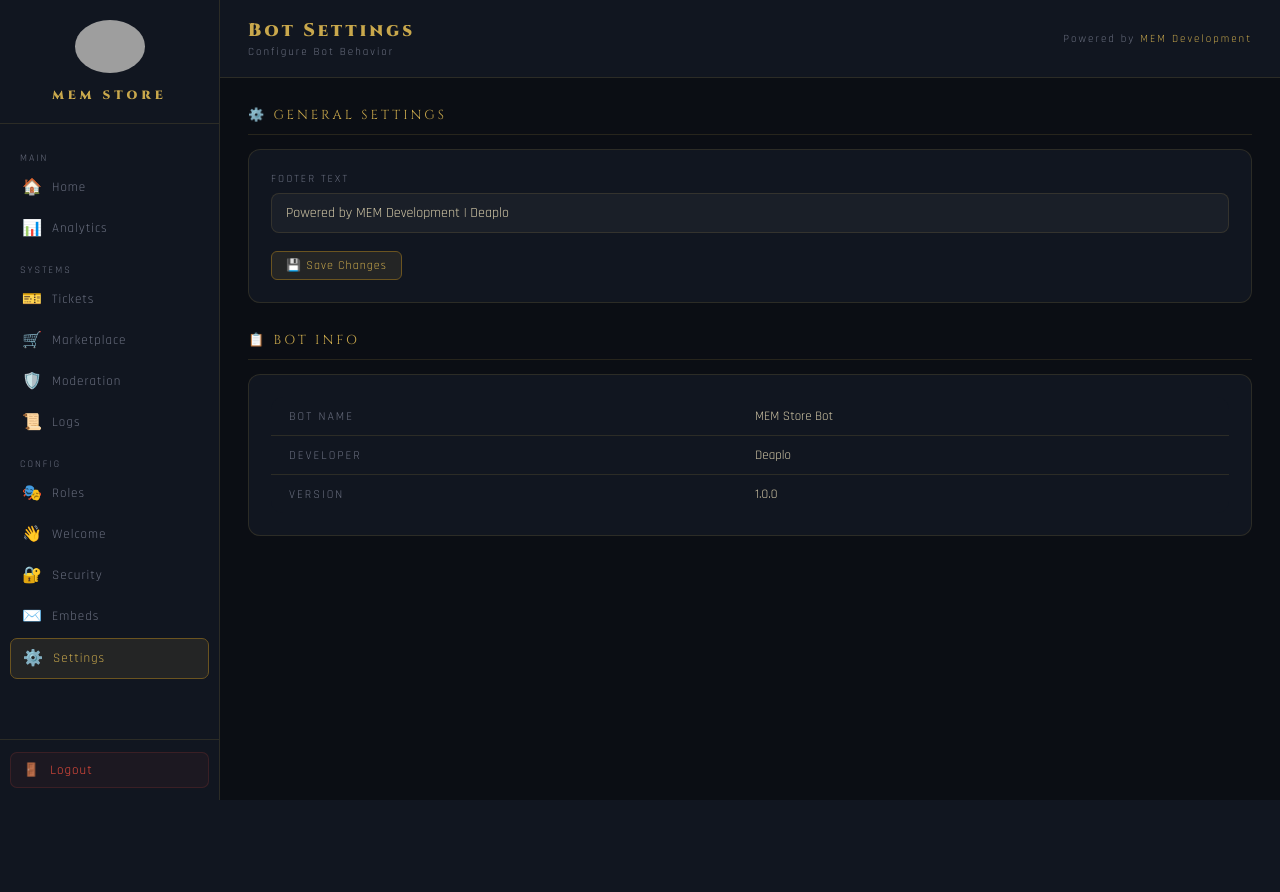
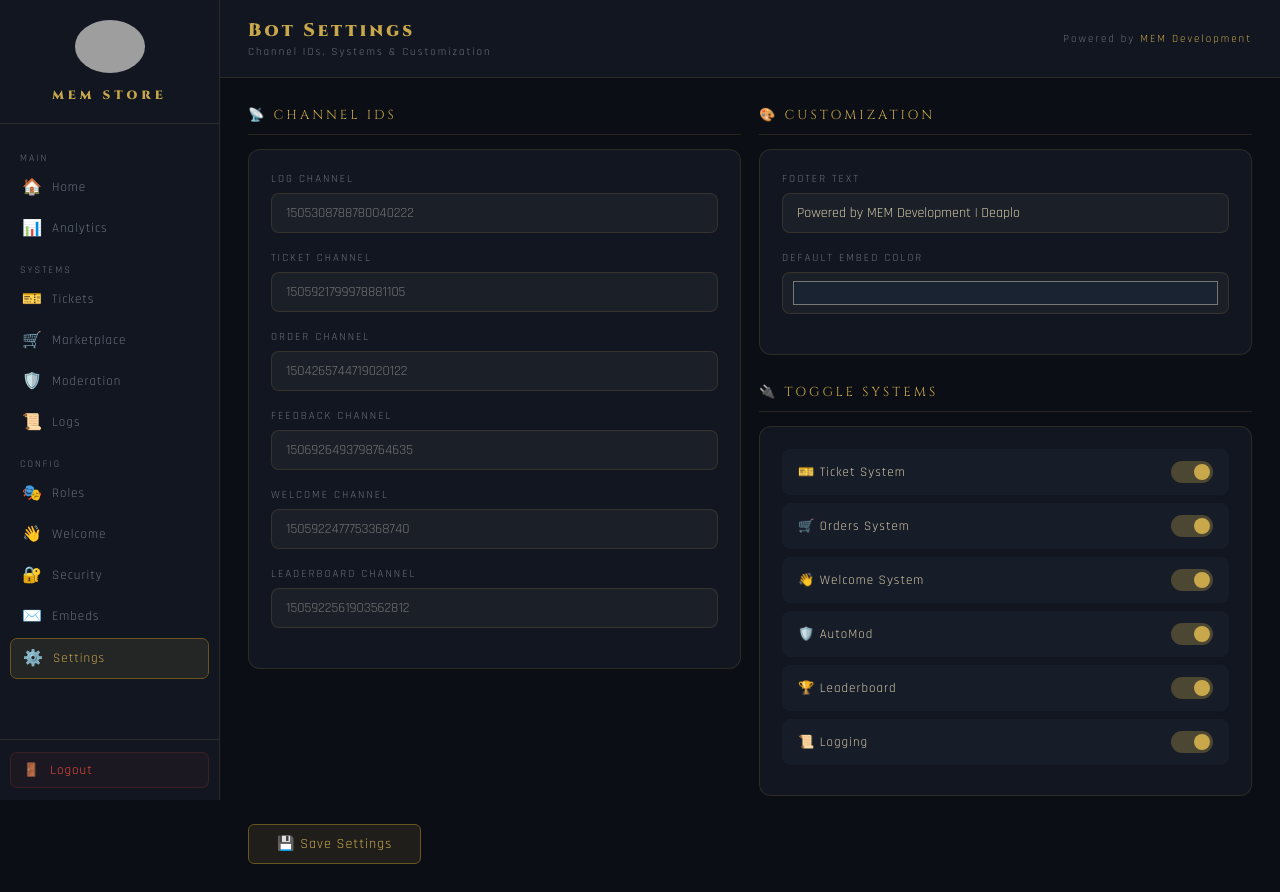
Before and after one commit to mosavdeaplo-droid/memm-bot, a Flask app: page /settings in a window 1280 px wide. Before the commit the page ends 800 px from the top, so only its background shows below. Run offline with Flask 3, Linux system fonts and the light colour scheme; the visitor is signed in with stand-in values (Sample User, id 1); data that the repository does not hold is empty; grey boxes are pictures that could not be loaded.

Commit message:
Update settings.html

```diff
--- a/dashboard/templates/settings.html
+++ b/dashboard/templates/settings.html
@@ -1,45 +1,50 @@
 {% extends "base.html" %}
 {% block title %}Settings{% endblock %}
 {% block page_title %}Bot Settings{% endblock %}
-{% block page_subtitle %}Configure Bot Behavior{% endblock %}
-
+{% block page_subtitle %}Channel IDs, Systems & Customization{% endblock %}
 {% block content %}
-
+<form method="POST" action="/save_settings">
+<div class="grid-2">
   <div class="section">
-  <div class="section-header">
-    <div class="section-title">⚙️ General Settings</div>
-  </div>
+    <div class="section-header"><div class="section-title">📡 Channel IDs</div></div>
     <div class="card">
-    <form method="POST" action="/save_settings">
-      <div class="form-group">
-        <label class="form-label">Footer Text</label>
-        <input type="text" name="footer" class="form-input" value="{{ config.get('footer', 'Powered by MEM Development | Deaplo') }}">
-      </div>
-      <button type="submit" class="btn btn-gold">💾 Save Changes</button>
-    </form>
+      {% for name, key, ph in [
+        ('Log Channel','log_channel','1505308788780040222'),
+        ('Ticket Channel','ticket_channel','1505921799978881105'),
+        ('Order Channel','order_channel','1504265744719020122'),
+        ('Feedback Channel','feedback_channel','1506926493798764635'),
+        ('Welcome Channel','welcome_channel','1505922477753368740'),
+        ('Leaderboard Channel','lb_channel','1505922561903562812')
+      ] %}
+      <div class="form-group"><label class="form-label">{{ name }}</label><input class="form-input" name="{{ key }}" value="{{ config.get(key,'') }}" placeholder="{{ ph }}"></div>
+      {% endfor %}
     </div>
   </div>
-
+  <div>
     <div class="section">
-  <div class="section-header">
-    <div class="section-title">📋 Bot Info</div>
+      <div class="section-header"><div class="section-title">🎨 Customization</div></div>
+      <div class="card">
+        <div class="form-group"><label class="form-label">Footer Text</label><input class="form-input" name="footer" value="{{ config.get('footer','Powered by MEM Development | Deaplo') }}" placeholder="Footer text"></div>
+        <div class="form-group"><label class="form-label">Default Embed Color</label><input class="form-input" type="color" name="embed_color" value="{{ config.get('embed_color','#1a2332') }}" style="height:42px;padding:4px 8px;cursor:pointer"></div>
       </div>
+    </div>
+    <div class="section">
+      <div class="section-header"><div class="section-title">🔌 Toggle Systems</div></div>
       <div class="card">
-    <div class="table-wrap" style="border:none">
-      <div class="table-row" style="grid-template-columns:1fr 1fr;border-bottom:1px solid var(--border)">
-        <div style="color:var(--text-dim);font-size:12px;letter-spacing:2px">BOT NAME</div>
-        <div>MEM Store Bot</div>
+        {% set systems = config.get('systems', {}) %}
+        {% for key, label in [('sys_tickets','🎫 Ticket System'),('sys_orders','🛒 Orders System'),('sys_welcome','👋 Welcome System'),('sys_automod','🛡️ AutoMod'),('sys_leaderboard','🏆 Leaderboard'),('sys_logging','📜 Logging')] %}
+        <div class="toggle-wrap">
+          <span class="toggle-label">{{ label }}</span>
+          <label class="toggle">
+            <input type="checkbox" name="{{ key }}" {% if systems.get(key[4:], True) %}checked{% endif %}>
+            <span class="toggle-slider"></span>
+          </label>
         </div>
-      <div class="table-row" style="grid-template-columns:1fr 1fr;border-bottom:1px solid var(--border)">
-        <div style="color:var(--text-dim);font-size:12px;letter-spacing:2px">DEVELOPER</div>
-        <div>Deaplo</div>
-      </div>
-      <div class="table-row" style="grid-template-columns:1fr 1fr">
-        <div style="color:var(--text-dim);font-size:12px;letter-spacing:2px">VERSION</div>
-        <div>1.0.0</div>
+        {% endfor %}
       </div>
     </div>
   </div>
 </div>
-
+<button class="btn btn-gold" type="submit" style="padding:10px 28px;font-size:14px">💾 Save Settings</button>
+</form>
 {% endblock %}
```
Lines whose indentation alone changed are shown as unchanged.
